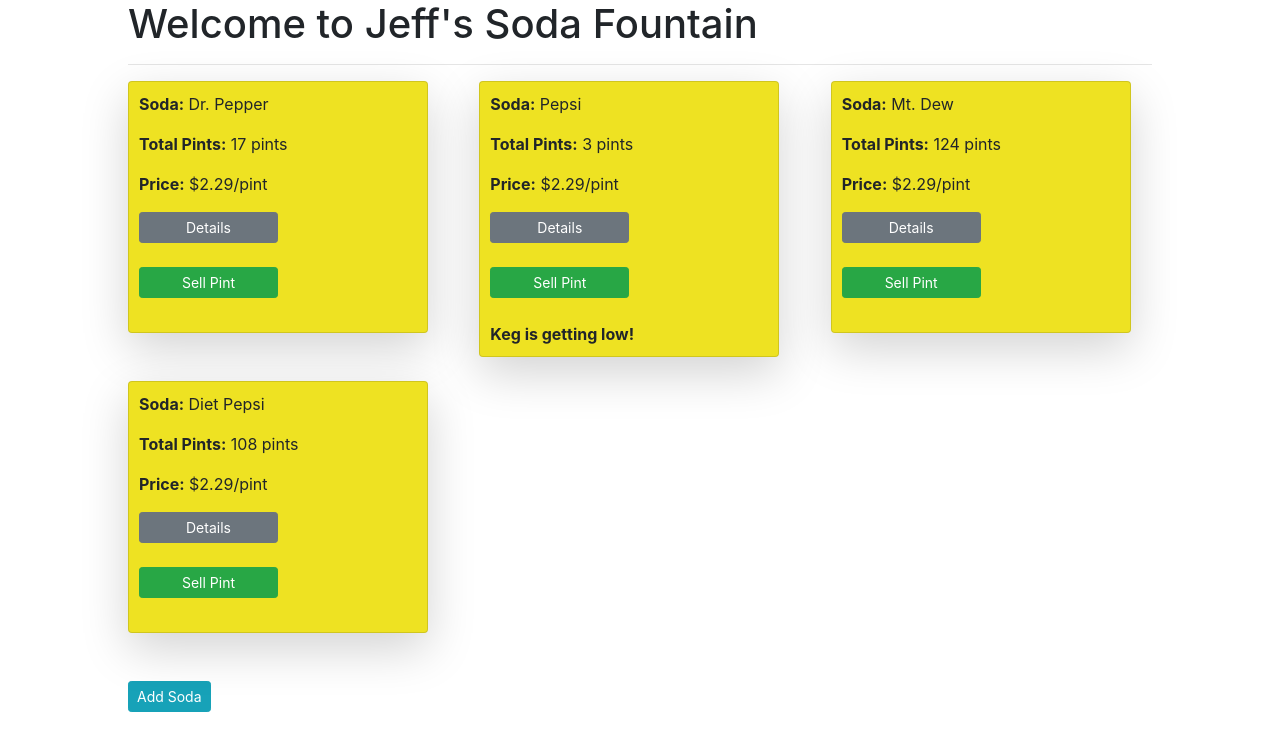
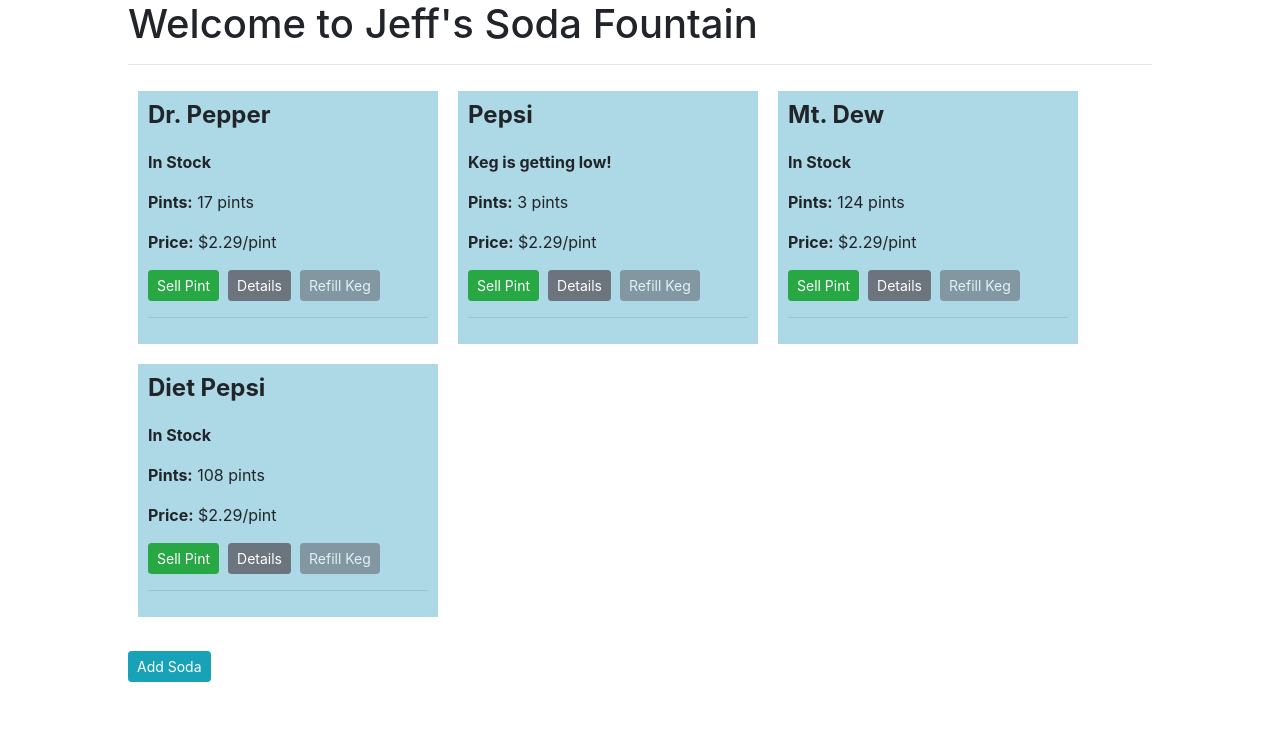
Before and after one commit to jeffdinsmore/Soda-Fountain-Redux, a React (Create React App) app: page / in a window 1280 px wide. Shown: the top 750 px of the page. Built offline with nearby package versions, Linux system fonts and the light colour scheme.

Commit message:
fixed restock keg issue and updated cards to flexbox

```diff
--- a/src/components/ReusableForm.js
+++ b/src/components/ReusableForm.js
@@ -5,6 +5,8 @@
   let formHandle;
   if (props.soda) {
     formHandle = <form onSubmit={props.formSubmissionHandler}>
+      <label htmlFor="name">Name</label>
+      <br />
       <input className="field"
         type='text'
         name='name'
@@ -12,6 +14,8 @@
         defaultValue={props.soda.name}
         required='required' />
       <br></br>
+      <label htmlFor="name">Brand</label>
+      <br />
       <input className="field"
         type='text'
         name='brand'
@@ -19,13 +23,17 @@
         defaultValue={props.soda.brand}
         required='required' />
       <br></br>
+      <label htmlFor="name">Sugar Content</label>
+      <br />
       <input className="field"
         type='text'
         name='sugarContent'
         placeholder='List sugar content'
         defaultValue={props.soda.sugarContent}
         required='required' />
-      <br></br>
+      <br />
+      <label htmlFor="name">Pints</label>
+      <br />
       <input className="field"
         type='number'
         name='pints'
@@ -33,6 +41,8 @@
         defaultValue={props.soda.pints}
         required='required' />
       <br></br>
+      <label htmlFor="name">Price</label>
+      <br />
       <input className="field"
         type='text'
         name='price'
@@ -44,6 +54,8 @@
     </form>
   } else {
     formHandle = <form onSubmit={props.formSubmissionHandler}>
+      <label htmlFor="name">Name</label>
+      <br />
       <input className="field"
         type='text'
         name='name'
--- a/src/components/Soda.js
+++ b/src/components/Soda.js
@@ -4,15 +4,16 @@
 function Soda(props) {
   console.log(props);
   let sellButton;
-  let refillKeg;
-  let kegLowWarning;
+  let refillKeg = <button disabled className="btn btn-secondary btn-sm">Refill Keg</button>;
+  let kegLowWarning = "In Stock";
+  let detailsButton = <button className="btn btn-secondary btn-sm" onClick={() => props.whenSodaClicked(props.id)}>Details</button>
   if (parseInt(props.pints) < 10 && parseInt(props.pints) > 0) {
     kegLowWarning = "Keg is getting low!"
   } else if (parseInt(props.pints) === 0) {
     kegLowWarning = "Keg is empty!"
   }
   if (parseInt(props.pints) !== 0) {
-    sellButton = <button className="btn btn-success btn-sm w-50" onClick={() => props.whenSodaSellClicked({
+    sellButton = <button className="btn btn-success btn-sm" onClick={() => props.whenSodaSellClicked({
       name: props.name,
       brand: props.brand,
       sugarContent: props.sugarContent,
@@ -21,25 +22,26 @@
       id: props.id
     })}>Sell Pint</button>;
   } else {
-    sellButton = <button disabled className="btn btn-secondary btn-sm w-50" onClick={() => props.whenSodaSellClicked()}>Sell Pint</button>
-    refillKeg = <button className="btn btn-primary btn-sm w-50" onClick={() => props.whenSodaRefillClicked({name: props.name,
+    sellButton = <button disabled className="btn btn-secondary btn-sm" onClick={() => props.whenSodaSellClicked()}>Sell Pint</button>
+    refillKeg = <button className="btn btn-primary btn-sm" onClick={() => props.whenSodaRefillClicked({
+      name: props.name,
       brand: props.brand,
       sugarContent: props.sugarContent,
       pints: "124",
       price: props.price,
-      id: props.id})}>Refill Keg</button>
+      id: props.id
+    })}>Refill Keg</button>
   }
   return (
-
     <React.Fragment>
-      <p><strong>Soda:</strong> {props.name}</p>
-      <p><strong>Total Pints:</strong> {props.pints} pints</p>
+      <h4 className="sodaName"><strong>{props.name}</strong></h4>
+      <strong><p>{kegLowWarning}</p></strong>
+      <p><strong>Pints:</strong> {props.pints} pints</p>
       <p><strong>Price:</strong> ${props.price}/pint</p>
-      <button className="btn btn-secondary btn-sm w-50" onClick={() => props.whenSodaClicked(props.id)}>Details</button>&nbsp;&nbsp;
       {sellButton}&nbsp;&nbsp;
+      {detailsButton}&nbsp;&nbsp;
       {refillKeg}&nbsp;&nbsp;
-      <strong>{kegLowWarning}</strong>
-
+      <hr />
     </React.Fragment>
   )
 }
--- a/src/components/SodaControl.js
+++ b/src/components/SodaControl.js
@@ -95,7 +95,8 @@
       currentlyVisibleState = <NewSodaForm onNewSodaCreation={this.handleAddingNewSodaToList} />;
       buttonText = "Return to Soda List";
     } else {
-      currentlyVisibleState = <SodaList sodaList={this.props.masterSodaList} onSodaSelection={this.handleChangingSelectedSoda} onClickingSellPint={this.handleSellPintClick} />;
+      currentlyVisibleState = <SodaList sodaList={this.props.masterSodaList} onSodaSelection={this.handleChangingSelectedSoda} onClickingSellPint={this.handleSellPintClick}
+      onClickingRefill={this.handleRefillKeg} />
       buttonText = "Add Soda";
     }
     return (
--- a/src/components/SodaDetail.js
+++ b/src/components/SodaDetail.js
@@ -2,7 +2,7 @@
 import PropTypes from "prop-types";
 
 function SodaDetail(props){
-  const { soda, onClickingDelete, onClickingSellPint } = props;
+  const { soda, onClickingDelete } = props;
   return (
     <React.Fragment>
       <h1>Soda Detail</h1>
@@ -21,8 +21,7 @@
 SodaDetail.propTypes = {
   soda: PropTypes.object,
   onClickingDelete: PropTypes.func,
-  onClickingEdit: PropTypes.func,
-  onClickingSellPint: PropTypes.func
+  onClickingEdit: PropTypes.func
 };
 
 export default SodaDetail;
--- a/src/components/SodaList.js
+++ b/src/components/SodaList.js
@@ -6,12 +6,14 @@
   console.log("props2", props);
   return (
     <React.Fragment>
-      <div className="row row-cols-1 row-cols-sm-1 row-cols-md-2 row-cols-lg-3 row-cols-xl-3">
+      {/* <div className="row row-cols-1 row-cols-sm-1 row-cols-md-2 row-cols-lg-3 row-cols-xl-3"> */}
+      <div class="flex-container">
         {Object.values(props.sodaList).map((soda) =>
-      <div className="col mb-4">
-      <div className= "card shadow-lg h-200 text-left" style={{backgroundColor: "#eee222" }}>
+          // <div className="col mb-4">
+          //   <div className="card shadow-lg h-200 text-left" style={{ backgroundColor: "#eee222" }}>
+          <div>
               <Soda
-          whenSodaClicked = { props.onSodaSelection }
+                whenSodaClicked={props.onSodaSelection}
                 name={soda.name}
                 brand={soda.brand}
                 sugarContent={soda.sugarContent}
@@ -23,7 +25,7 @@
                 whenSodaRefillClicked={props.onClickingRefill}
               />
           </div>
-          </div>
+          // </div>
         )}
       </div>
     </React.Fragment>
--- a/src/index.css
+++ b/src/index.css
@@ -13,17 +13,37 @@
   font-family: source-code-pro, Menlo, Monaco, Consolas, 'Courier New',
     monospace;
 }
-
+h4.sodaName {
+  margin: 0px 0px 20px 0px;
+}
 .field {
-  margin: 0px 0px 10px 0px;
+  margin: 0px 0px 20px 0px;
 }
 
 .card {
-  width: 300px;
+  width: 400px;
   padding: 10px;
 }
+.flex-container {
+  display: flex;
+  flex-wrap: wrap;
+  /* background-color: DodgerBlue; */
+}
 
+.flex-container > div {
+  background-color: #f1f1f1;
+  width: 300px;
+  margin: 10px;
+  padding: 10px;
+  background-color: lightblue;
+  /* text-align: center; */
+  /* line-height: 75px; */
+  /* font-size: 30px; */
+}
 
+@media screen {
+
+}
 /* .btn-success{
   color:#fff;
   background-color:#28a745;
```
Lines whose indentation alone changed are shown as unchanged.
